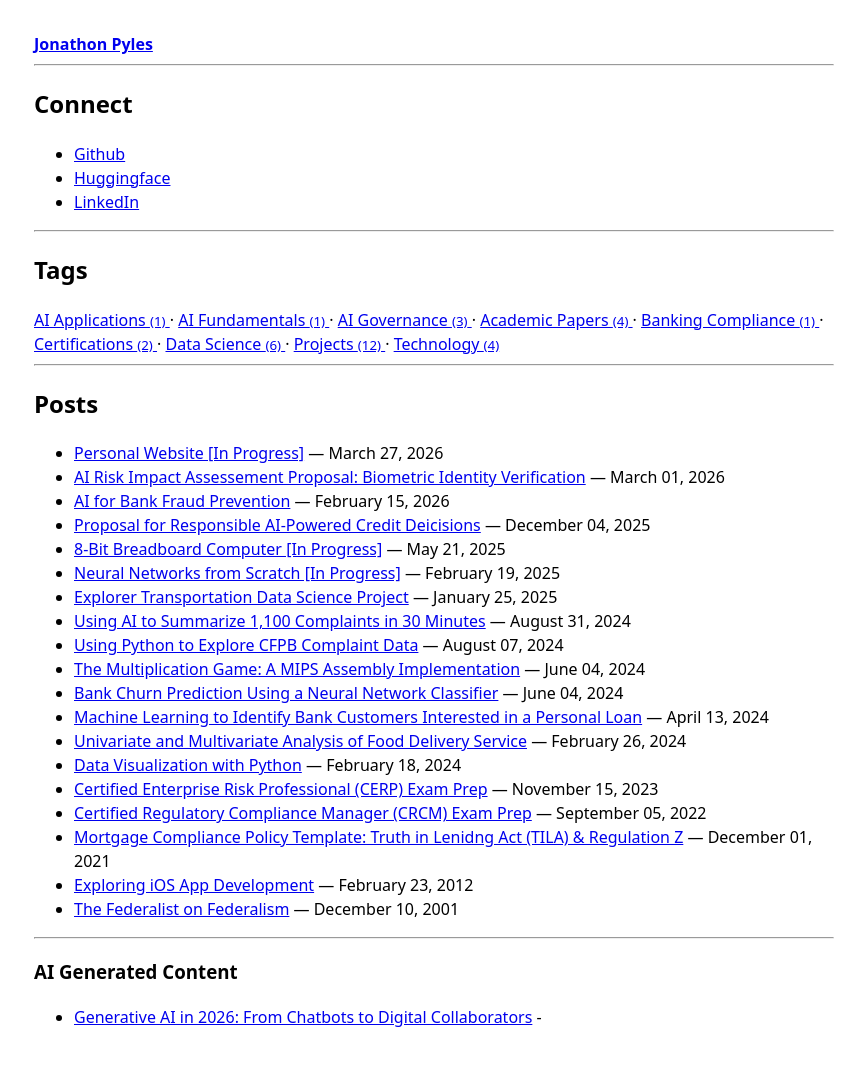
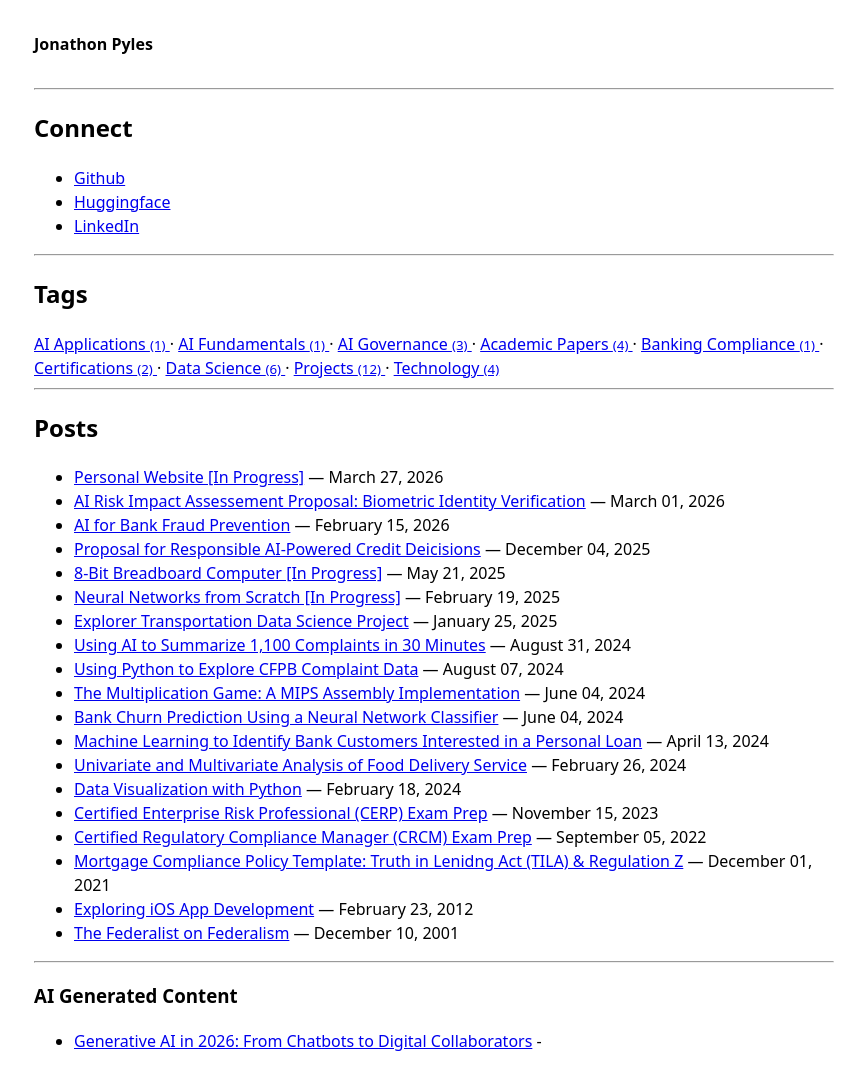
Before and after one commit to JNPyles/JNPyles.github.io, a Jekyll site: the page built from index.html, in a window 1280 px wide. Shown: the whole page, without its empty margins (206-1071 px from the left). Built offline with Jekyll 4.4.1, drawn with Linux system fonts in a browser that asks for light colours; nearby versions of some CDN libraries; before the commit the page ends 1061 px from its top, so only the background shows below that.

Commit message:
Website Updates

```diff
--- a/_layouts/default.html
+++ b/_layouts/default.html
@@ -5,18 +5,20 @@
     <meta name="viewport" content="width=device-width, initial-scale=1.0">
     {% seo %}
     <link rel="stylesheet" href="/assets/css/style.css">
+
     <link rel="stylesheet" href="https://cdnjs.cloudflare.com/ajax/libs/highlight.js/11.9.0/styles/github.min.css">
     <script src="https://cdnjs.cloudflare.com/ajax/libs/highlight.js/11.9.0/highlight.min.js"></script>
     <script>hljs.highlightAll();</script>
+
     <link rel="icon" type="image/png" href="{{ '/assets/images/favicon.png' | relative_url }}">
 </head>
 <body>
-    <nav class="site-nav">
-        <div class="nav-links">
-            <a href="/" class="{% if page.url == '/' or page.url == '/index.html' %}active{% endif %}"><b>{{ site.title }}</b></a>
-         </div>
+    <nav>
+        <a href="/"><b>{{ site.title }}</b></a>
     </nav>
+
     <hr>
+
     <main>
         {{ content }}
     </main>
--- a/assets/css/style.css
+++ b/assets/css/style.css
@@ -35,3 +35,12 @@ a {
   transition: none !important;
   border-radius: 0 !important;
 }
+
+nav {
+  margin-bottom: 2rem;
+}
+
+nav a {
+  text-decoration: none;
+  color: var(--text);
+}
```
